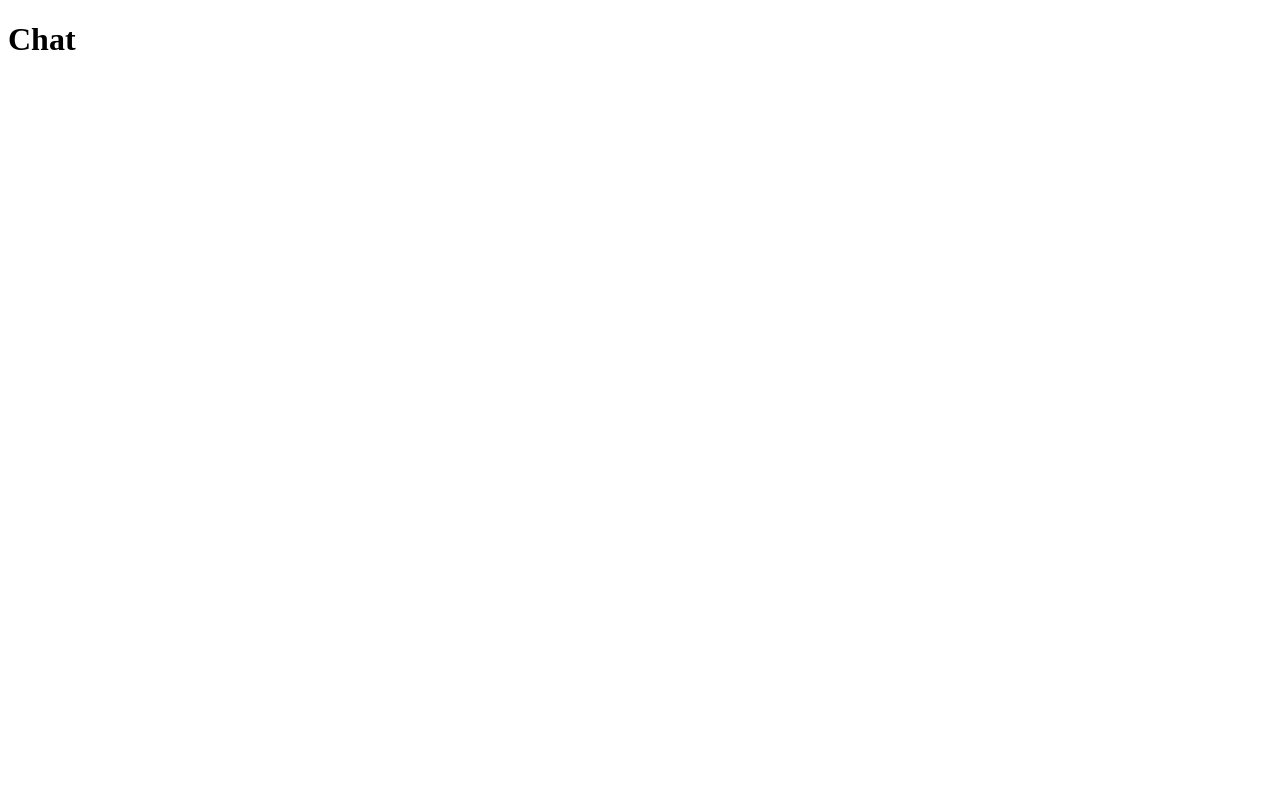
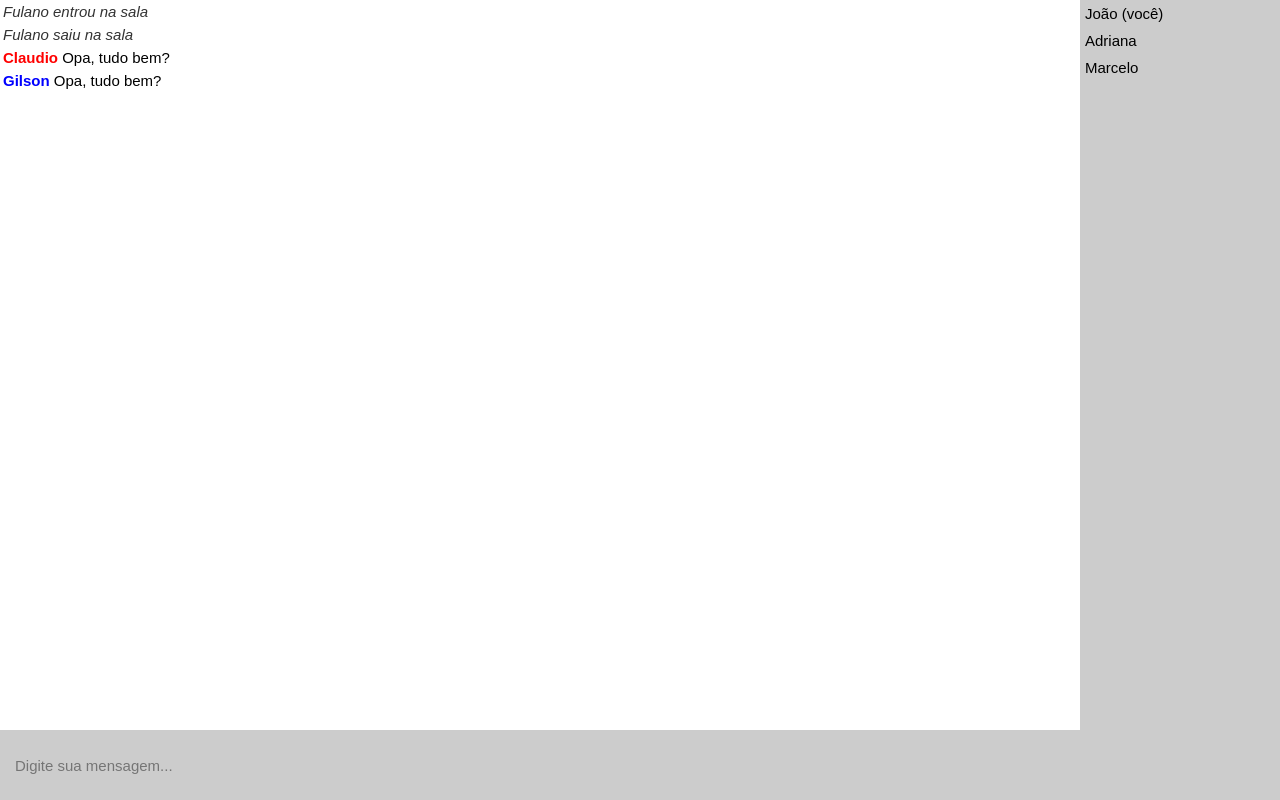
Before and after one commit to lthbuttow/nodechat, a website: page public/index.html in a window 1280 px wide. Drawn offline with Linux system fonts and the light colour scheme.

Commit message:
feat: creating app interface

```diff
--- a/public/index.html
+++ b/public/index.html
@@ -6,6 +6,28 @@
         <link rel="stylesheet" href="style.css">
     </head>
     <body>
-        <h1>Chat</h1>
+        <div class="page" id="loginPage">
+            <h1>Qual o seu nome?</h1>
+            <input type="text" id="loginNameInput" />
+        </div>
+
+        <div class="page" id="chatPage">
+            <div class="chatArea">
+                <ul class="chatList">
+                    <li class="m-status">Fulano entrou na sala</li>
+                    <li class="m-status">Fulano saiu na sala</li>
+                    <li class="m-txt"><span class="me">Claudio</span> Opa, tudo bem?</li>
+                    <li class="m-txt"><span>Gilson</span> Opa, tudo bem?</li>
+                </ul>
+                <ul class="userList">
+                    <li>João (você)</li>
+                    <li>Adriana</li>
+                    <li>Marcelo</li>
+                </ul>
+            </div>
+            <div class="chatInput">
+                <input type="text" name="chatText" id="chatTextInput" placeholder="Digite sua mensagem...">
+            </div>
+        </div>
     </body>
 </html>
--- a/public/style.css
+++ b/public/style.css
@@ -0,0 +1,97 @@
+body {
+    margin: 0;
+    font-family: Arial, Helvetica, sans-serif;
+}
+
+ul, li {
+    margin: 0;
+    padding: 0;
+    list-style: none;
+}
+
+.page {
+    height: 100vh;
+    justify-content: center;
+    align-items: center;
+    flex-direction: column;
+}
+
+#loginPage {
+    display: none;
+    background-color: #FFF;
+}
+
+#loginNameInput {
+    border: 2px solid #000;
+    background-color: #CCC;
+    font-size: 18px;
+    padding: 10px;
+    border-radius: 5px;
+    outline: 0;
+    width: 100%;
+    max-width: 400px;
+}
+
+#chatPage {
+    display: flex;
+}
+
+.chatArea {
+    flex: 1;
+    width: 100%;
+    display: flex;
+    background-color: #CCC;
+}
+
+.chatList {
+    flex: 1;
+    background-color: #FFF;
+    overflow-y: scroll;
+    max-height: calc(100vh - 40px);
+}
+
+.chatList li {
+    padding: 3px;
+    font-size: 15px;
+}
+
+.chatList li.m-status {
+    color: #333;
+    font-style: italic;
+}
+
+.chatList li.m-txt span{
+    font-weight: bold;
+    color: #0000FF;
+}
+
+.chatList li.m-txt span.me{
+    color: #FF0000;
+}
+
+.userList {
+    width: 200px;
+    background-color: #CCC;
+    overflow-y: scroll;
+    max-height: calc(100vh - 40px);
+}
+
+.userList li {
+    padding: 5px;
+    font-size: 15px;
+}
+
+.chatInput {
+    width: 100%;
+    display: flex;
+}
+
+#chatTextInput {
+    flex: 1;
+    height: 40px;
+    padding: 15px;
+    font-size: 15px;
+    background-color: #CCC;
+    outline: 0;
+    border: 0;
+}
```
